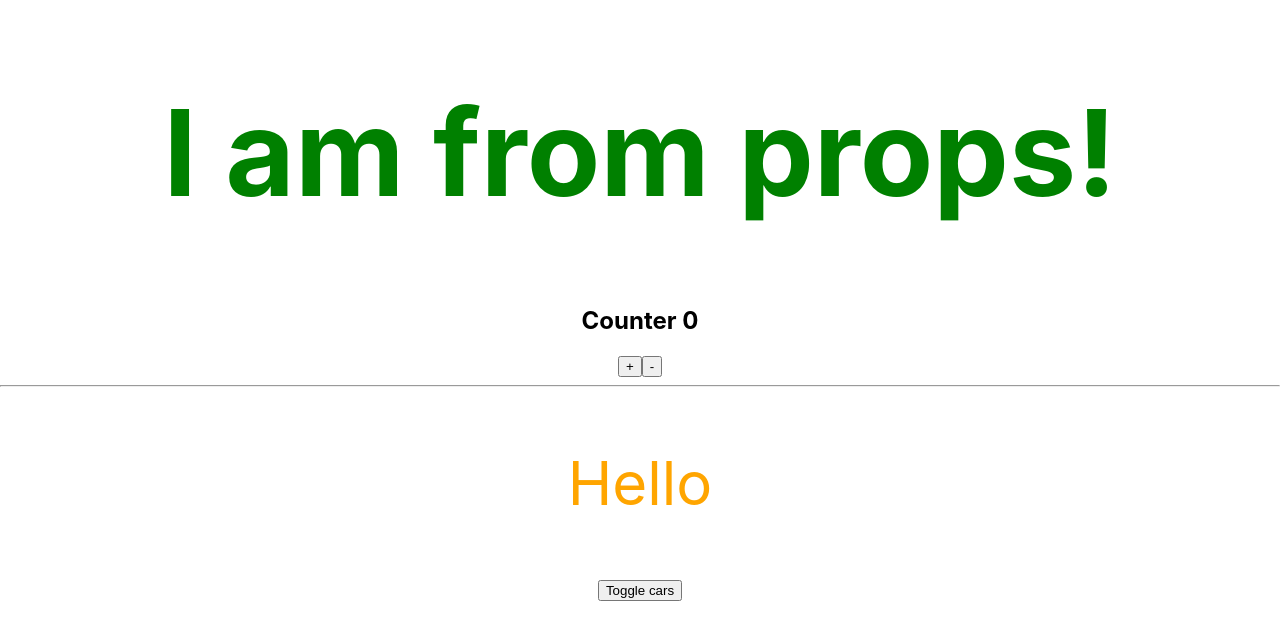
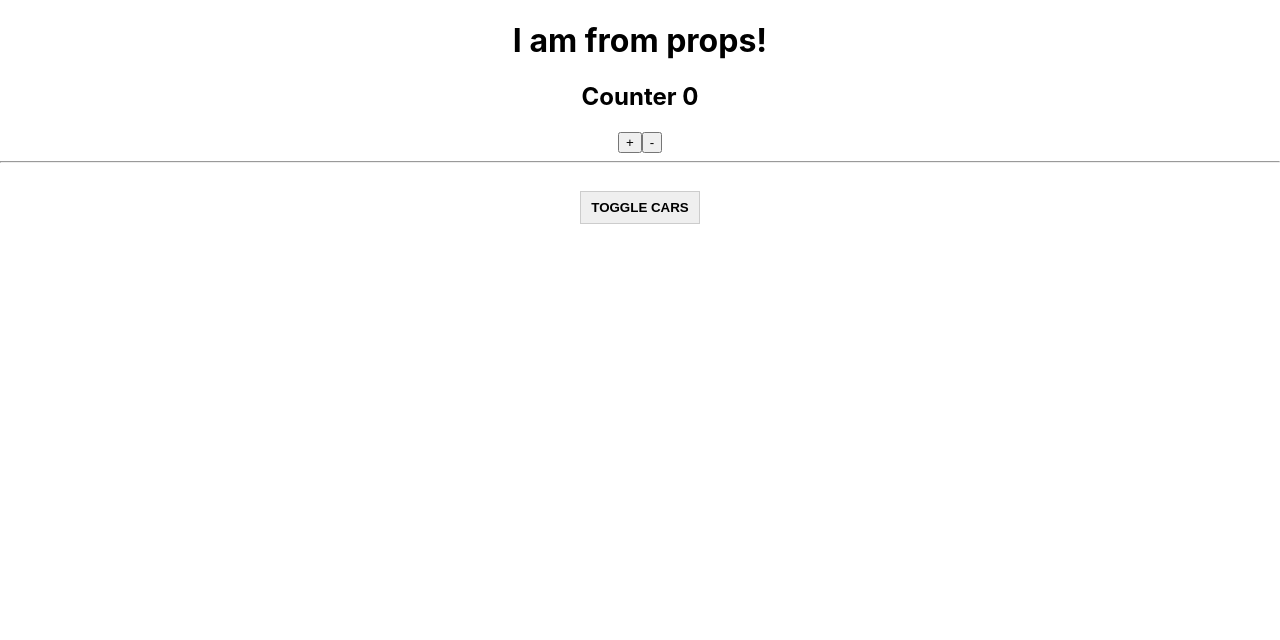
Before and after one commit to cabfran/react, a React (Create React App) app: page / in a window 1280 px wide. Shown: the top 640 px of the page. Built offline with nearby package versions, Linux system fonts and the light colour scheme.

Commit message:
coorect change State, add HOC

```diff
--- a/src/App.js
+++ b/src/App.js
@@ -1,7 +1,5 @@
 import React, { Component } from "react";
-
-import "./App.module.scss";
-// import { render } from "@testing-library/react";
+import "./App.scss";
 import Car from "./car/Car";
 import ErrorBoundary from "./ErrorBoundary/ErrorBoundary";
 import Counter from "./Counter/Counter";
@@ -61,7 +59,6 @@ class App extends Component {
         return (
           <ErrorBoundary key={index}>
             <Car
-              key={index}
               name={car.name}
               year={car.year}
               onDelete={this.deleteHandler.bind(this, index)}
@@ -80,15 +77,18 @@ class App extends Component {
           {" "}
           {this.state.pageTitle}
         </h1> */}
-        <h1 style={{ color: "green", fontSize: "120px" }}>
-          {" "}
-          {this.props.title}{" "}
-        </h1>
+        <h1>{this.props.title}</h1>
         <Counter />
         <hr />
 
-        <p style={{ color: "orange", fontSize: "60px" }}>Hello </p>
-        <button onClick={this.toggleCarsHandler}> Toggle cars </button>
+        <button
+          style={{ marginTop: 20 }}
+          className={"AppButton"}
+          onClick={this.toggleCarsHandler}
+        >
+          Toggle cars
+        </button>
+
         <div
           style={{
             width: 400,
--- /dev/null
+++ b/src/App.scss
@@ -0,0 +1,15 @@
+.AppButton {
+  padding: 8px 10px;
+  border: 1px solid #ccc;
+  font-weight: bold;
+  text-transform: uppercase;
+
+  &:focus,
+  &:active {
+    outline: none;
+  }
+
+  &:hover {
+    background: #f0ff1e;
+  }
+}
--- a/src/Counter/Counter.js
+++ b/src/Counter/Counter.js
@@ -1,15 +1,21 @@
 import React, { Component } from "react";
-import Auxiliary from '../hoc/Auxillary'
+import Auxiliary from "../hoc/Auxiliary";
 export default class Counter extends Component {
   state = {
     counter: 0
   };
 
-  addCounter = () => [
-    this.setState({
-      counter: this.state.counter + 1
-    })
-  ];
+  addCounter = () => {
+    // this.setState({
+    //   counter: this.state.counter + 1
+    // })
+    this.setState(prevState => {
+      return {
+        counter: prevState.counter + 1
+      };
+    });
+  };
+
   render() {
     return (
       <Auxiliary>
--- a/src/car/Car.css
+++ b/src/car/Car.css
@@ -1,14 +1,25 @@
 .Car {
-
   margin-bottom: 10px;
   display: block;
   padding: 10px;
   border-radius: 5px;
   transition: border, box-shadow .3s;
+  border: 1px solid #ccc;
+  box-shadow: 0 4px 5px 0 rgba(0, 0, 0, .14);
+}
+
+.Car:hover {
+  border: 1px solid orange;
+  box-shadow: 0 4px 15px 0 rgba(0, 0, 0, .25);
+  cursor: pointer;
 }
 
 
-.input {}
+.input {
+font-family: 'Hanalei Fill',
+cursive;
+
+}
 
 .input:active,
 .input:focus {
--- a/src/car/Car.js
+++ b/src/car/Car.js
@@ -1,61 +1,22 @@
 import React from "react";
-// import Radium from "radium";
 import classes from "./Car.css";
-
+import withClass from '../hoc/withClass'
 class Car extends React.Component {
-  componentWillReceiveProps(nextProps) {
-    console.log("Car componentWillReceiveProps", nextProps);
-  }
-  shouldComponentUpdate(nextProps, nextState) {
-    console.log("Car shouldComponentUpdate", nextProps, nextState);
-    return nextProps.name.trim() !== this.props.name.trim();
-  }
-  componentWillUpdate(nextProps, nextState) {
-    console.log("Car componentWillUpdate", nextProps, nextState);
-  }
-
-  static getDerivedStateFromProps(nextProps, prevState) {
-    console.log("Car getDerivedStateFromProps", nextProps, prevState);
-    return prevState;
-  }
-
-  componentDidUpdate() {
-    console.log("Car componentDidUpdate");
-  }
-  getSnapshotBeforeUpdate() {
-    console.log("Car getSnapshotBeforeUpdate");
-  }
-
-  componentWillUnmount() {
-    console.log("Car componentWillUnmount");
-  }
 
   render() {
-    console.log("Car render");
-    // if (Math.random() > 0.7) {
-    //   throw new Error("Car random failed");
-    // }
-    const inputClasses = ["input"];
+    const inputClasses = ['input'];
     if (this.props.name !== "") {
-      inputClasses.push("green");
+      inputClasses.push('green');
     } else {
-      inputClasses.push("red");
+      inputClasses.push('red');
     }
     if (this.props.name.length > 4) {
-      inputClasses.push("bold");
+      inputClasses.push('bold');
     }
 
-    const style = {
-      border: "1px solid #ccc",
-      boxShadow: "0 4px 5 px 0 rgba (0, 0, 0, .14)",
-      ":hover": {
-        border: "1px solid orange",
-        boxShadow: "0 10px 15px 0 rgba(255, 0, 0, .25)",
-        cursor: "pointer"
-      }
-    };
+
     return (
-      <div className="Car" style={style}>
+      <React.Fragment>
         <h3>Car name: {this.props.name}</h3>
         <p>
           Year:
@@ -68,9 +29,9 @@ class Car extends React.Component {
           className={inputClasses.join(" ")}
         />
         <button onClick={this.props.onDelete}>Delete</button>
-      </div>
+      </React.Fragment>
     );
-  }
+  };
 }
 
-export default Car;
+export default withClass(Car, classes.Car)
--- a/src/hoc/Auxillary.js
+++ b/src/hoc/Auxiliary.js
@@ -1,4 +1,4 @@
-import React from 'react'
+// import React from 'react'
 
 const Auxiliary = (props) =>{
   return props.children
--- /dev/null
+++ b/src/hoc/withClass.js
@@ -0,0 +1,13 @@
+import React from "react";
+
+const withClass = (Component, className) => {
+  return props => {
+    return (
+      <section className={className}>
+        <Component {...props} />
+      </section>
+    );
+  };
+};
+
+export default withClass;
--- /dev/null
+++ b/src/index.css
@@ -0,0 +1,5 @@
+body {
+  margin: 0;
+  padding: 0;
+  font-family: sans-serif;
+}
--- a/src/index.js
+++ b/src/index.js
@@ -9,7 +9,4 @@ ReactDOM.render(
 
 document.getElementById('root'));
 
-// If you want your app to work offline and load faster, you can change
-// unregister() to register() below. Note this comes with some pitfalls.
-// Learn more about service workers: https://bit.ly/CRA-PWA
 serviceWorker.unregister();
```
